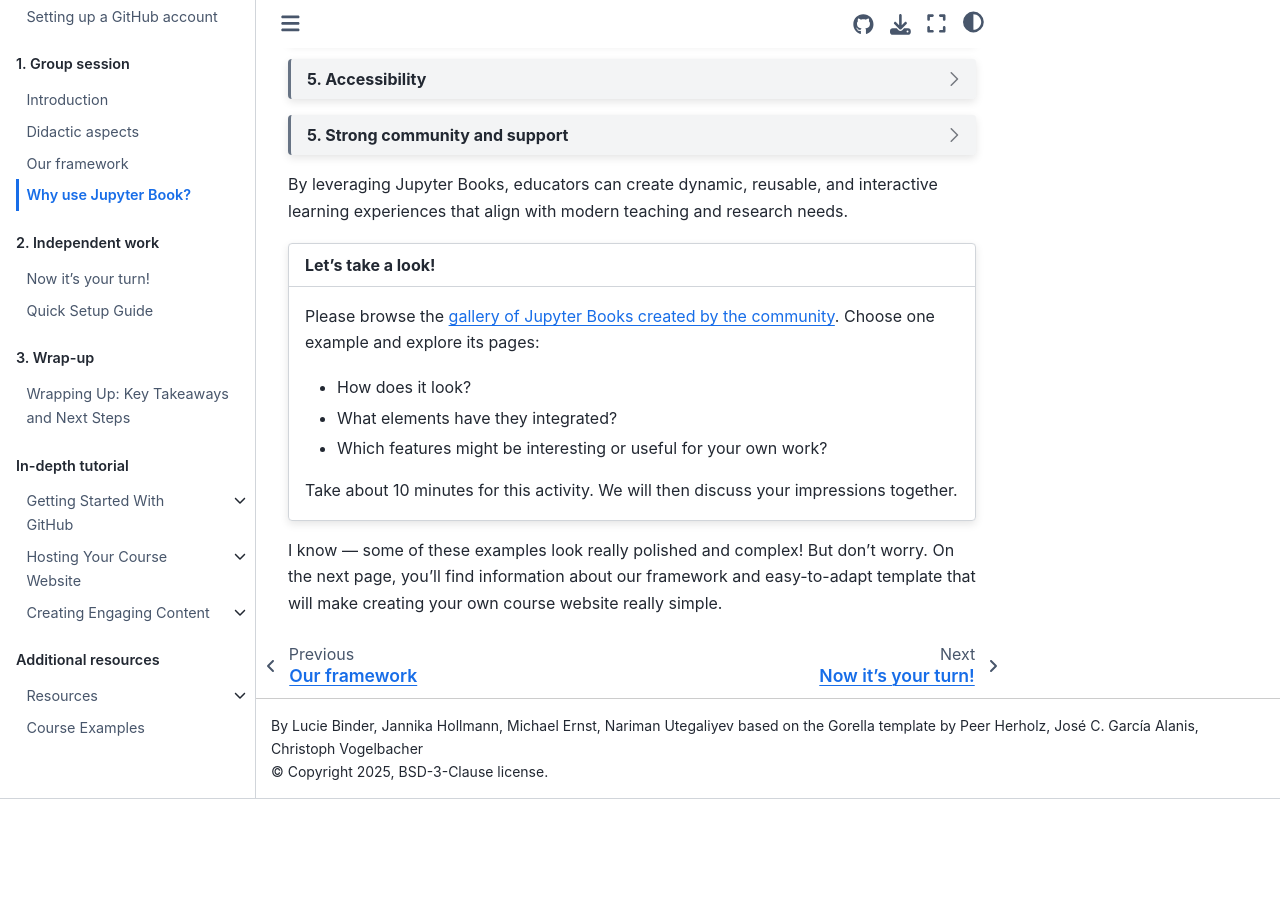
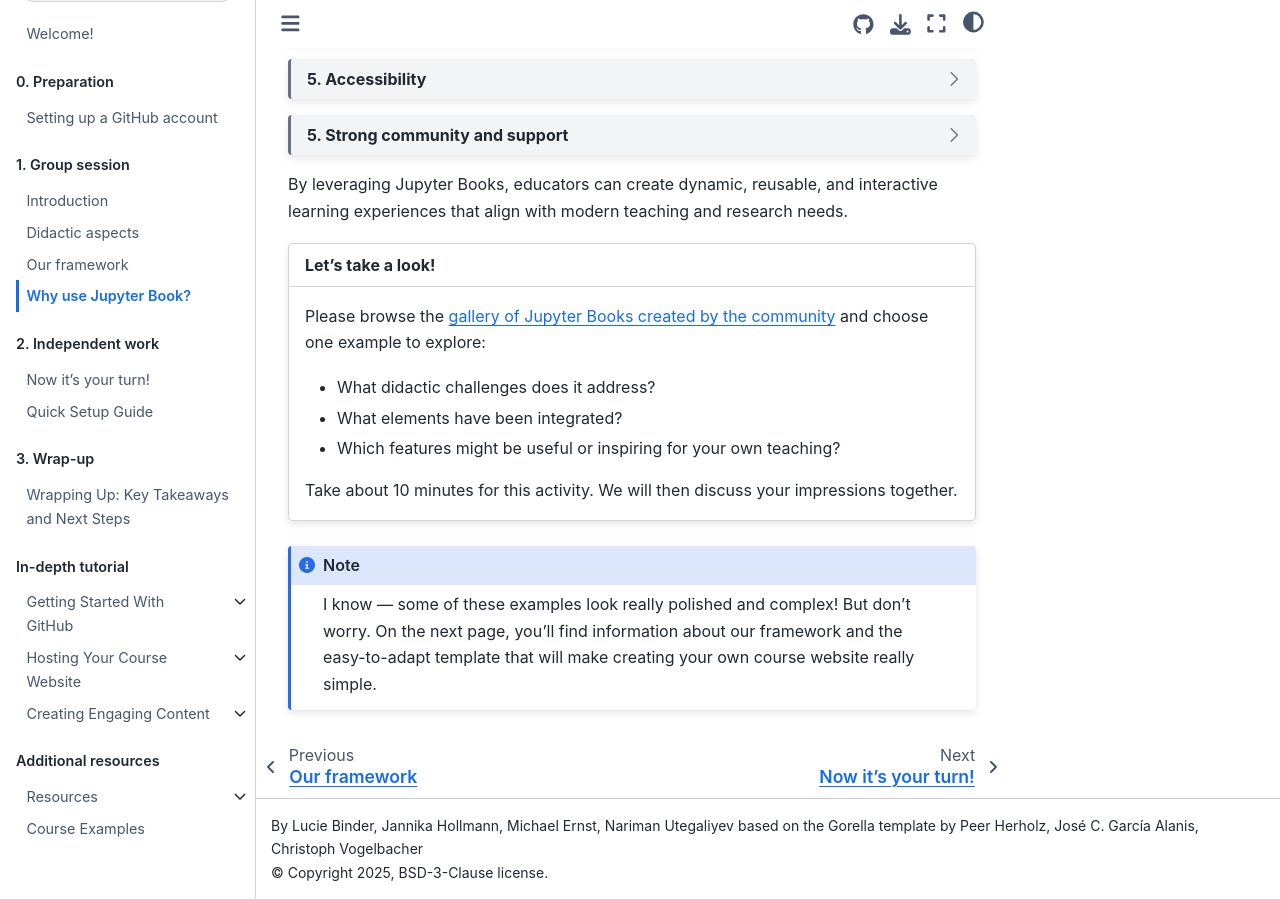
Before and after one commit to luciebinder/ws-openness-2025, a Jupyter Book: the page built from general-information/why_jb.md, in a window 1280 px wide and 900 px high, scrolled down 584 px. Built offline with Jupyter Book 1.0.4 settings and Sphinx 7.4.7 and the Sphinx Book theme 1.1.4, drawn with Linux system fonts in a browser that asks for light colours; before the commit the page ends 1383 px from its top, so only the background shows below that.

Commit message:
Update why_jb.md

`````diff
--- a/general-information/why_jb.md
+++ b/general-information/why_jb.md
@@ -100,17 +100,17 @@
 
 By leveraging Jupyter Books, educators can create dynamic, reusable, and interactive learning experiences that align with modern teaching and research needs.
 
-
 ````{card}
 **Let's take a look!**
 ^^^
-Please browse the [gallery of Jupyter Books created by the community](https://executablebooks.org/en/latest/gallery/).
-Choose one example and explore its pages:
-- How does it look?
-- What elements have they integrated?
-- Which features might be interesting or useful for your own work?
+Please browse the [gallery of Jupyter Books created by the community](https://executablebooks.org/en/latest/gallery/) and choose one example to explore:
+- What didactic challenges does it address?
+- What elements have been integrated?
+- Which features might be useful or inspiring for your own teaching?
 
 Take about 10 minutes for this activity. We will then discuss your impressions together.
 ````
 
-I know — some of these examples look really polished and complex! But don’t worry. On the next page, you’ll find information about our framework and easy-to-adapt template that will make creating your own course website really simple.
+```{note}
+I know — some of these examples look really polished and complex! But don’t worry. On the next page, you’ll find information about our framework and the easy-to-adapt template that will make creating your own course website really simple.
+```
`````
